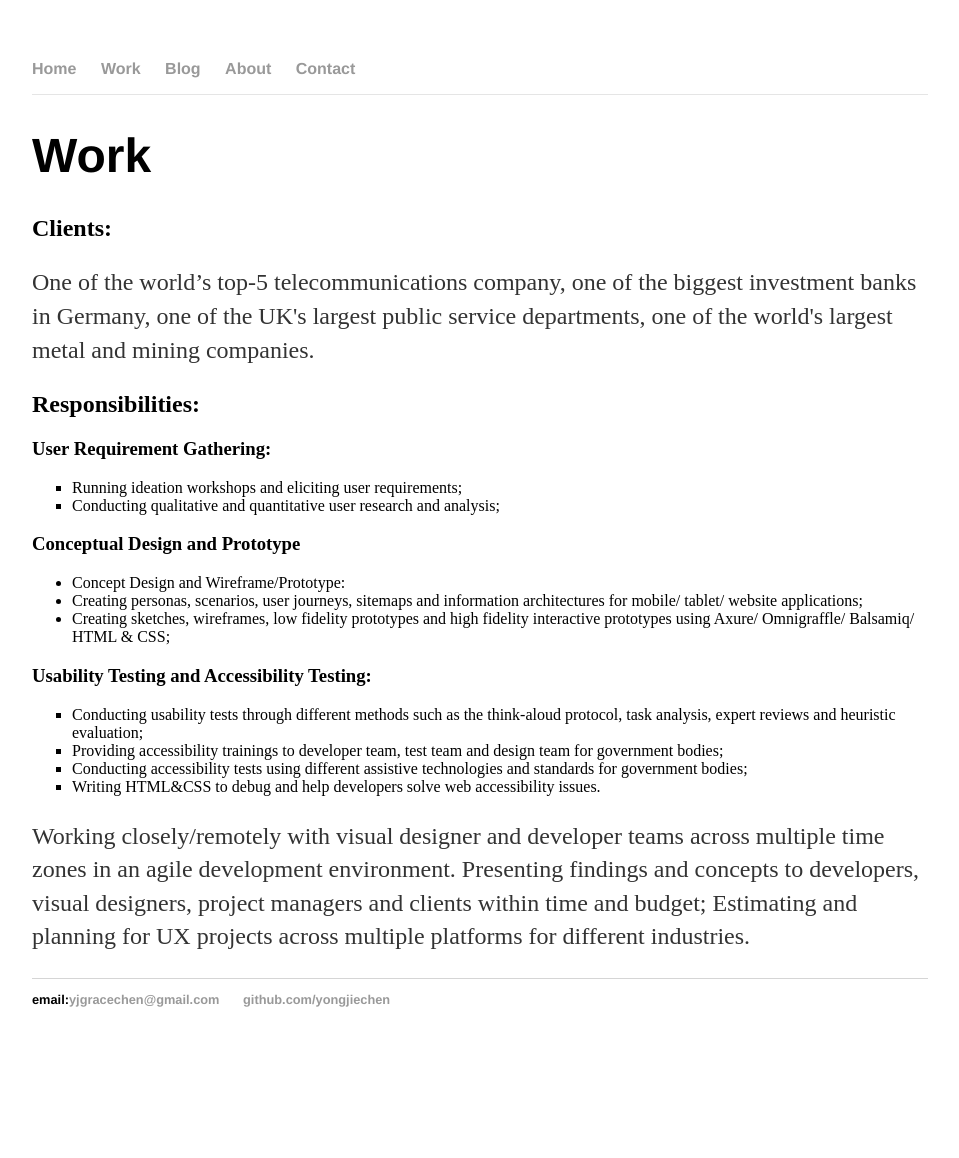
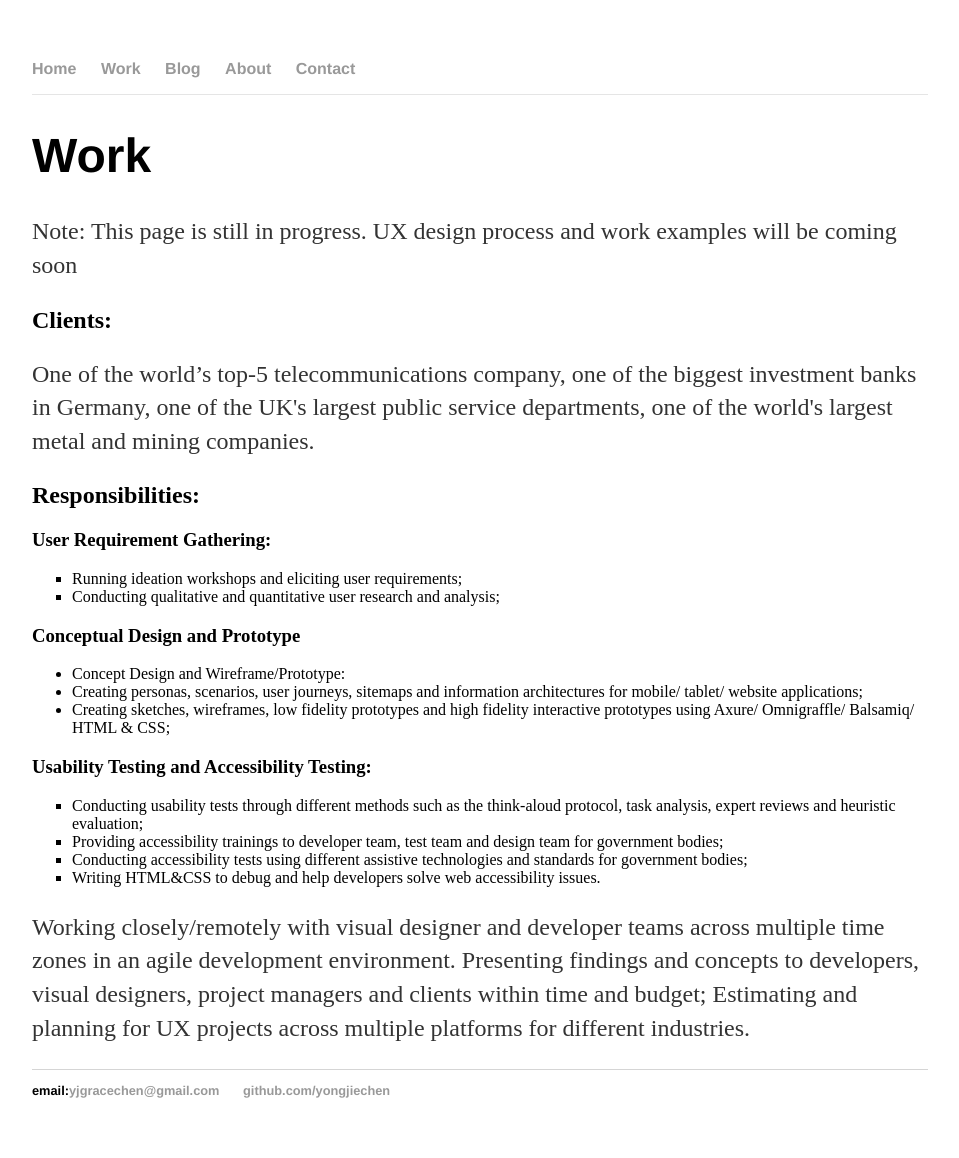
Before and after one commit to yjgracechen/yjgracechen.github.io, a Jekyll site: the page built from work.html, in a window 1280 px wide. Shown: the whole page, without its empty margins (160-1119 px from the left). Built offline with Jekyll 4.4.1, drawn with Linux system fonts in a browser that asks for light colours; before the commit the page ends 1067 px from its top, so only the background shows below that.

Commit message:
Update work.html

```diff
--- a/work.html
+++ b/work.html
@@ -5,6 +5,7 @@ title: Work
 	<hr class="style-six">
 <div class="blurb">
 	<h1>Work</h1>
+	<p>Note: This page is still in progress. UX design process and work examples will be coming soon</p>
 	<h2>Clients: </h2>
         <p>One of the world’s top-5 telecommunications company, one of the biggest investment banks in Germany, one of the UK's largest public service departments, one of the world's largest metal and mining companies.</p>
 <h2>Responsibilities:</h2>
```
